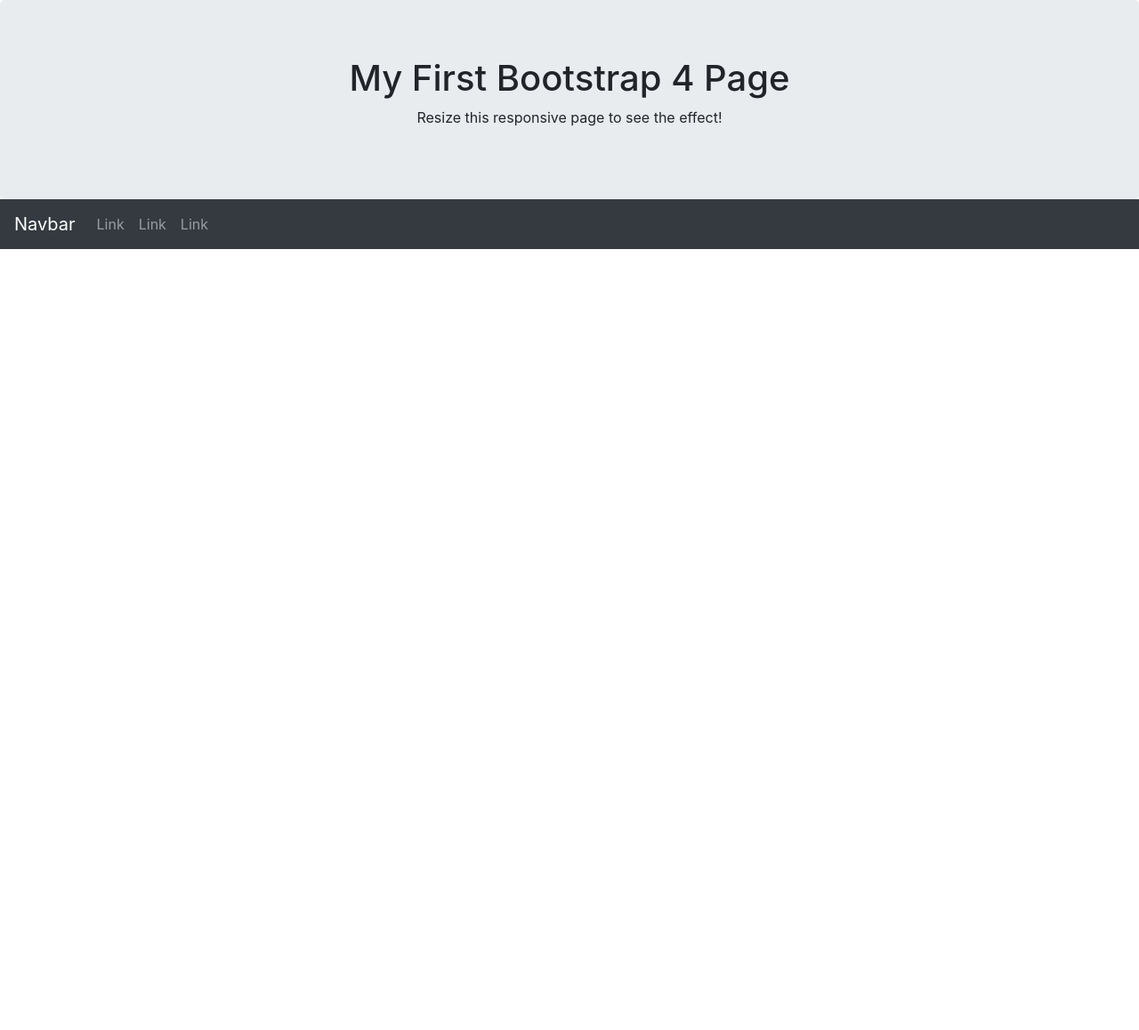
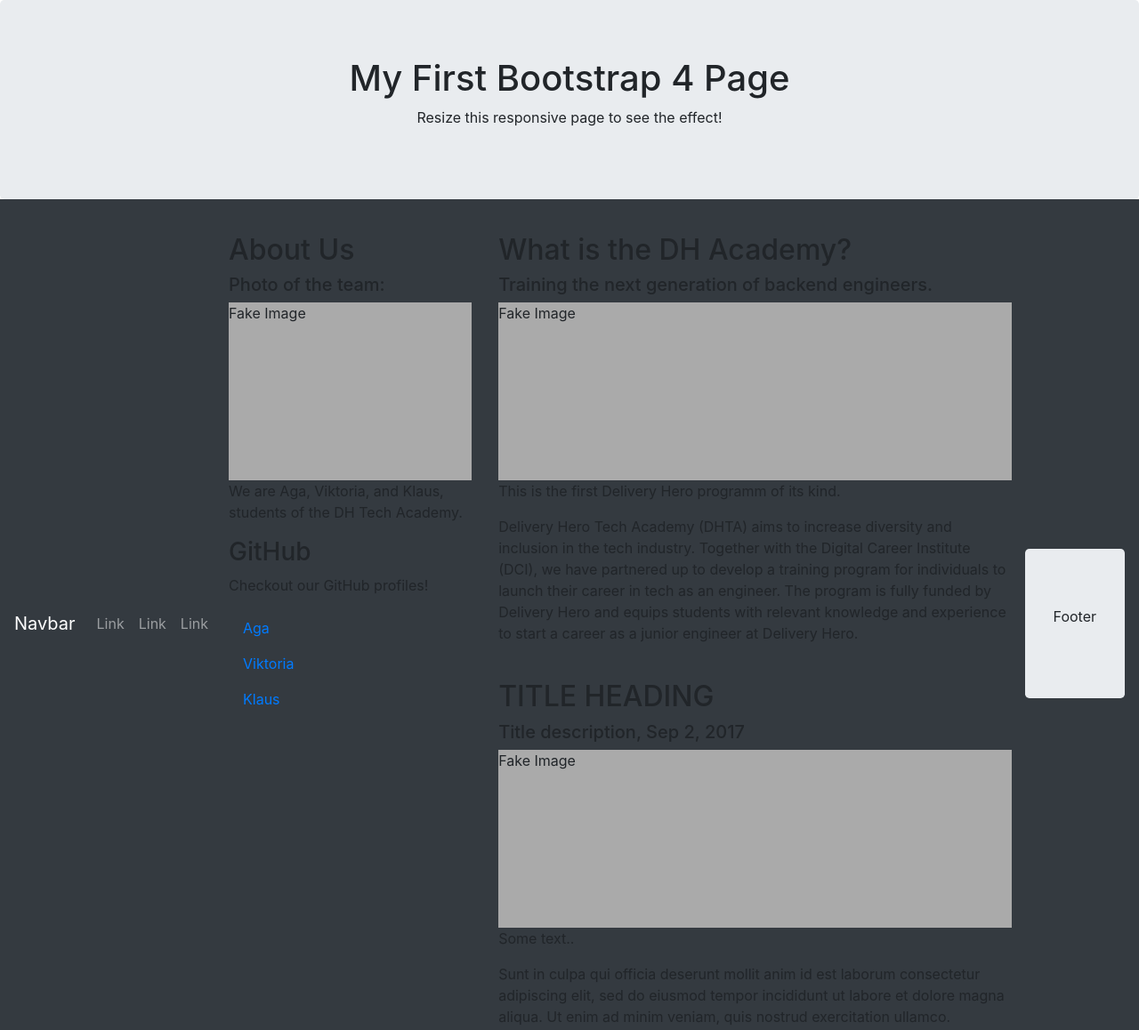
Before and after one commit to vkarsten/html-group-exercise, a plain HTML site: page index.html in a window 1280 px wide. Shown: the whole page at 89% size. Before the commit the page ends 800 px from the top, so only its background shows below. Drawn offline with nearby package versions, Linux system fonts and the light colour scheme.

Commit message:
Klaus's collab

```diff
--- a/index.html
+++ b/index.html
@@ -40,6 +40,48 @@
       </li>
     </ul>
   </div>
-</nav>
+<div class="container" style="margin-top:30px">
+  <div class="row">
+    <div class="col-sm-4">
+      <h2>About Us</h2>
+      <h5>Photo of the team:</h5>
+      <div class="fakeimg">Fake Image</div>
+      <p>We are Aga, Viktoria, and Klaus, students of the DH Tech Academy.</p>
+      <h3>GitHub</h3>
+      <p>Checkout our GitHub profiles!</p>
+      <ul class="nav nav-pills flex-column">
+        <li class="nav-item">
+          <a class="nav-link" href="https://github.com/agakrowinska">Aga</a>
+        </li>
+        <li class="nav-item">
+          <a class="nav-link" href="https://github.com/vkarsten">Viktoria</a>
+        </li>
+        <li class="nav-item">
+          <a class="nav-link" href="https://github.com/KlausGrosser">Klaus</a>
+        </li>
+
+      </ul>
+      <hr class="d-sm-none">
+    </div>
+    <div class="col-sm-8">
+      <h2>What is the DH Academy?</h2>
+      <h5>Training the next generation of backend engineers.</h5>
+      <div class="fakeimg">Fake Image</div>
+      <p>This is the first Delivery Hero programm of its kind.</p>
+      <p>Delivery Hero Tech Academy (DHTA) aims to increase diversity and inclusion in the tech industry. Together with the Digital Career Institute (DCI), we have partnered up to develop a training program for individuals to launch their career in tech as an engineer. The program is fully funded by Delivery Hero and equips students with relevant knowledge and experience to start a career as a junior engineer at Delivery Hero.</p>
+      <br>
+      <h2>TITLE HEADING</h2>
+      <h5>Title description, Sep 2, 2017</h5>
+      <div class="fakeimg">Fake Image</div>
+      <p>Some text..</p>
+      <p>Sunt in culpa qui officia deserunt mollit anim id est laborum consectetur adipiscing elit, sed do eiusmod tempor incididunt ut labore et dolore magna aliqua. Ut enim ad minim veniam, quis nostrud exercitation ullamco.</p>
+    </div>
+  </div>
+</div>
+
+<div class="jumbotron text-center" style="margin-bottom:0">
+  <p>Footer</p>
+</div>
+
 </body>
 </html>
```
